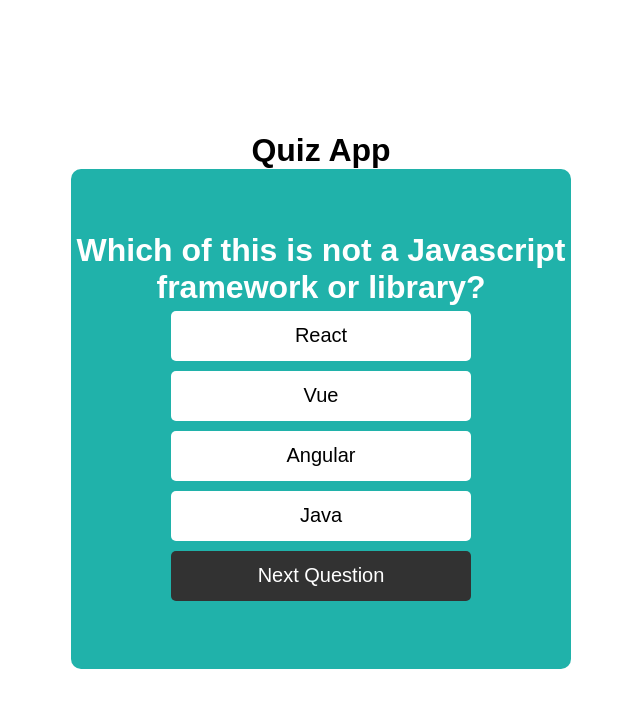
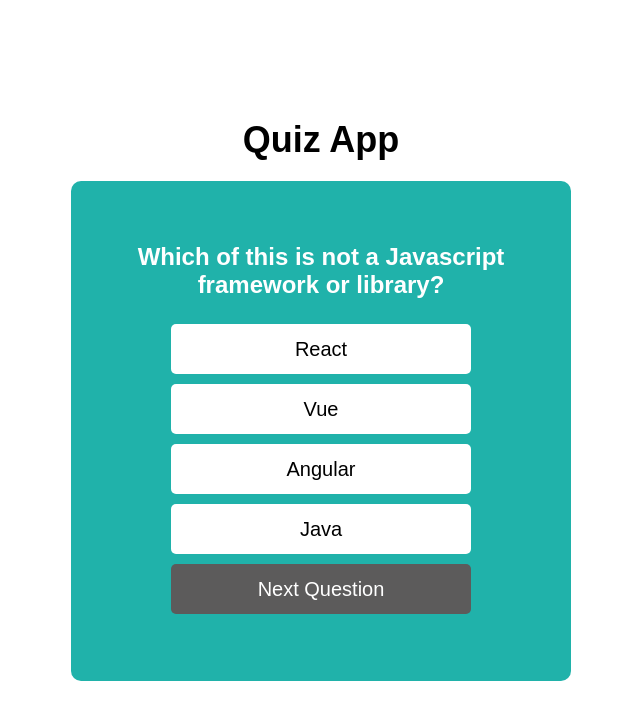
Before and after one commit to khazarglzd/quiz_app_react, a React (Vite) app: page / in a window 1280 px wide. Both pictures are taken after a click on the button "Start Quiz". Shown: the top 720 px of the page, without its empty margins (319-959 px from the left). Built offline with nearby package versions, Linux system fonts and the light colour scheme.

Commit message:
refactoring

```diff
--- a/src/App.css
+++ b/src/App.css
@@ -7,6 +7,7 @@
   justify-content: center;
   align-items: center;
   flex-direction: column;
+  padding: 20px;
 }
 
 .Menu {
@@ -33,7 +34,16 @@
 
 button:hover {
   cursor: pointer;
+  background-color: rgb(16, 82, 78);
+  color: #ffffff;
 }
+
+/* .clicked {
+  background-color: green;
+}
+.unclicked {
+  background-color: red;
+} */
 
 .Quiz {
   width: 500px;
@@ -41,9 +51,11 @@
   border-radius: 10px;
   background-color: lightseagreen;
   display: flex;
+  font-size: 12px;
   flex-direction: column;
   justify-content: center;
   align-items: center;
+  padding: 10px;
 }
 
 .Menu,
@@ -64,7 +76,7 @@
 }
 
 #nextQuestion {
-  background-color: rgb(50, 50, 50);
+  background-color: rgb(92, 91, 91);
   color: #ffffff;
   width: 300px;
   height: 50px;
@@ -75,10 +87,23 @@
 }
 #startQuiz {
   width: 300px;
-  background-color: rgb(50, 50, 50);
+  background-color: rgb(92, 91, 91);
   color: #ffffff;
 }
 
 h3 {
   color: #ffffff;
 }
+
+.questionText {
+  margin-bottom: 20px;
+}
+
+.appName {
+  margin-bottom: 20px;
+  font-size: 36px;
+}
+
+label {
+  font-size: 20px;
+}
--- a/src/App.jsx
+++ b/src/App.jsx
@@ -12,7 +12,7 @@
 
   return (
     <div className="App">
-      <h1>Quiz App</h1>
+      <h1 className='appName'>Quiz App</h1>
       <GameStateContext.Provider
         value={{
           gameState,
--- a/src/components/Quiz.jsx
+++ b/src/components/Quiz.jsx
@@ -8,6 +8,12 @@
     const [currentQuestion, setCurrentQuestion] = useState(0);
     const [optionChosen, setOptionChosen] = useState("");
 
+    const [isActive, setActive] = useState("false");
+
+    const ToggleClass = () => {
+        setActive(!isActive);
+    };
+
     const { score, setScore, gameState, setGameState } = useContext(
         GameStateContext
     );
@@ -17,14 +23,14 @@
     };
 
     const nextQuestion = () => {
-        if (Questions[currentQuestion].asnwer == optionChosen) {
+        if (Questions[currentQuestion].answer == optionChosen) {
             setScore(score + 1);
         }
         setCurrentQuestion(currentQuestion + 1);
     };
 
     const finishQuiz = () => {
-        if (Questions[currentQuestion].asnwer == optionChosen) {
+        if (Questions[currentQuestion].answer == optionChosen) {
             setScore(score + 1);
         }
         setGameState("finished");
@@ -32,32 +38,37 @@
 
     return (
         <div className="Quiz">
-            <h1>{Questions[currentQuestion].prompt}</h1>
+            <h1 className="questionText">{Questions[currentQuestion].prompt}</h1>
             <div className="questions">
                 <button
                     onClick={() => {
-                        chooseOption("optionA");
+                        chooseOption("optionA"), { nextQuestion }
+
                     }}
                 >
                     {Questions[currentQuestion].optionA}
                 </button>
+
                 <button
                     onClick={() => {
-                        chooseOption("optionB");
+                        chooseOption("optionB")
+
                     }}
                 >
                     {Questions[currentQuestion].optionB}
                 </button>
                 <button
                     onClick={() => {
-                        chooseOption("optionC");
+                        chooseOption("optionC")
+
                     }}
                 >
                     {Questions[currentQuestion].optionC}
                 </button>
                 <button
                     onClick={() => {
-                        chooseOption("optionD");
+                        chooseOption("optionD")
+
                     }}
                 >
                     {Questions[currentQuestion].optionD}
--- a/src/helpers/Questions.jsx
+++ b/src/helpers/Questions.jsx
@@ -5,7 +5,7 @@
         optionB: "Vue",
         optionC: "Angular",
         optionD: "Java",
-        asnwer: "optionD",
+        answer: "optionD",
     },
     {
         prompt: "React is a JavaScript library for building ___.",
@@ -13,7 +13,7 @@
         optionB: "Connectivity",
         optionC: "User Interface",
         optionD: "Design Platform",
-        asnwer: "optionC",
+        answer: "optionC",
     },
     {
         prompt: "User interface developed with React is made of small and isolated pieces of code called ___.",
@@ -21,7 +21,7 @@
         optionB: "Component",
         optionC: "Function",
         optionD: "Snippet",
-        asnwer: "optionB",
+        answer: "optionB",
     },
     {
         prompt: "What are the two main types of components in React.js?",
@@ -29,7 +29,7 @@
         optionB: "Functional and stateful",
         optionC: "UI and container",
         optionD: "Presentational and container",
-        asnwer: "optionA",
+        answer: "optionA",
     },
     {
         prompt: "User interface developed with React is made of small and isolated pieces of code called ___.",
@@ -37,7 +37,7 @@
         optionB: "Component",
         optionC: "Function",
         optionD: "Snippet",
-        asnwer: "optionB",
+        answer: "optionB",
     },
     {
         prompt: "A React component takes in parameters called ___?",
@@ -45,7 +45,7 @@
         optionB: "Events",
         optionC: "Props",
         optionD: "Children",
-        asnwer: "optionC",
+        answer: "optionC",
     },
     {
         prompt: "User interface developed with React is made of small and isolated pieces of code called ___.",
@@ -53,7 +53,7 @@
         optionB: "Component",
         optionC: "Function",
         optionD: "Snippet",
-        asnwer: "optionB",
+        answer: "optionB",
     },
     {
         prompt: "To write HTML in react we make use of ___?",
@@ -61,7 +61,7 @@
         optionB: "HTTP",
         optionC: "XML",
         optionD: "JSX",
-        asnwer: "optionD",
+        answer: "optionD",
     },
     {
         prompt: "JSX Stands for ___?",
@@ -69,7 +69,7 @@
         optionB: "JavaScript Extreme",
         optionC: "JavaScript XML",
         optionD: "JavaScript XScript",
-        asnwer: "optionC",
+        answer: "optionC",
     },
     {
         prompt: "React DOM uses ___ case property naming convention?",
@@ -77,7 +77,7 @@
         optionB: "Pascal",
         optionC: "Snake",
         optionD: "Kebab",
-        asnwer: "optionA",
+        answer: "optionA",
     },
     {
         prompt: "___ are the smallest building blocks of React apps.",
@@ -85,7 +85,7 @@
         optionB: "Component",
         optionC: "Elements",
         optionD: "JSX",
-        asnwer: "optionC",
+        answer: "optionC",
     },
     {
         prompt: "One of these hooks is used to imitate lifecycles",
@@ -93,6 +93,6 @@
         optionB: "useEffect",
         optionC: "useReducer",
         optionD: "useCycles",
-        asnwer: "optionB",
+        answer: "optionB",
     },
 ];
```
